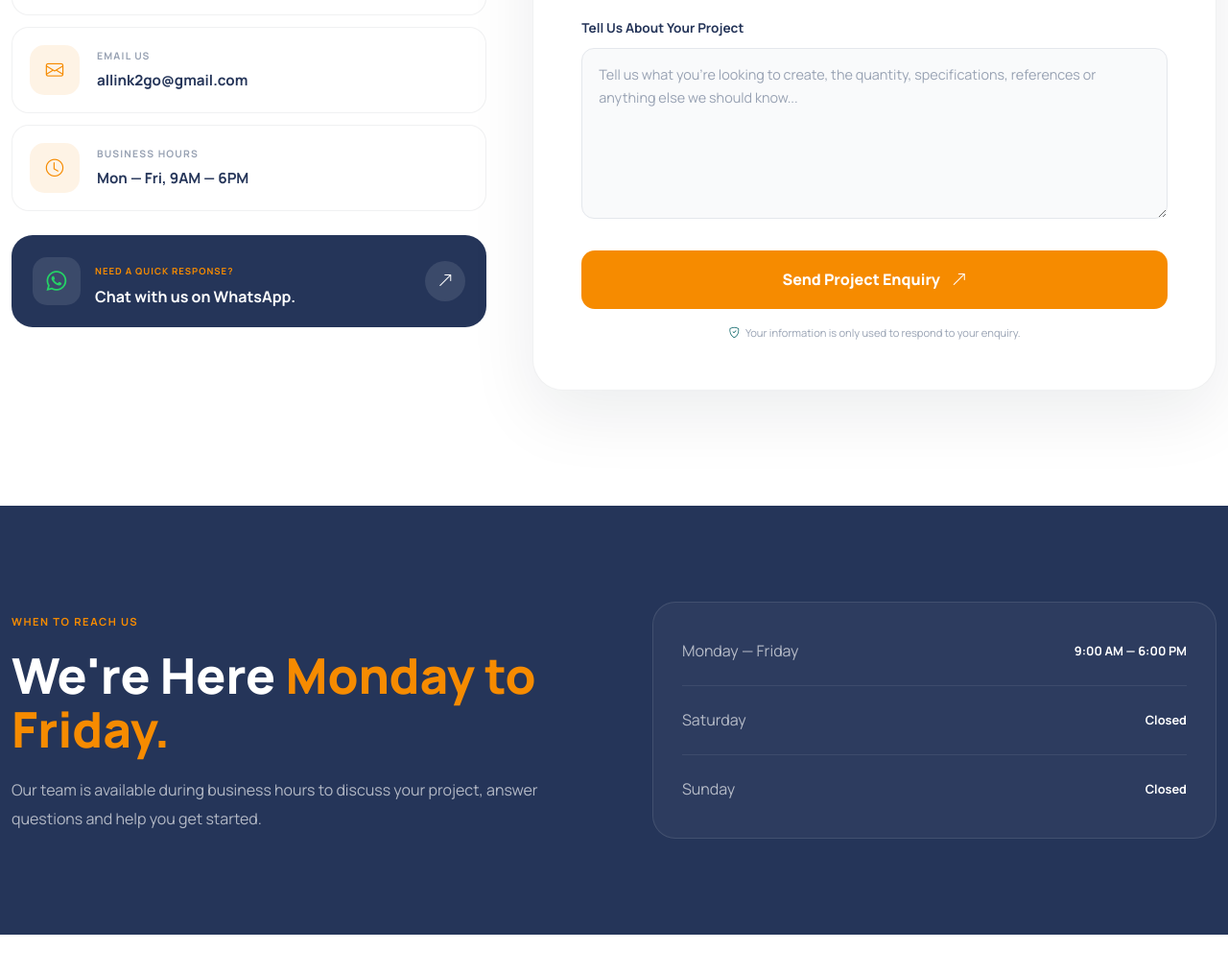
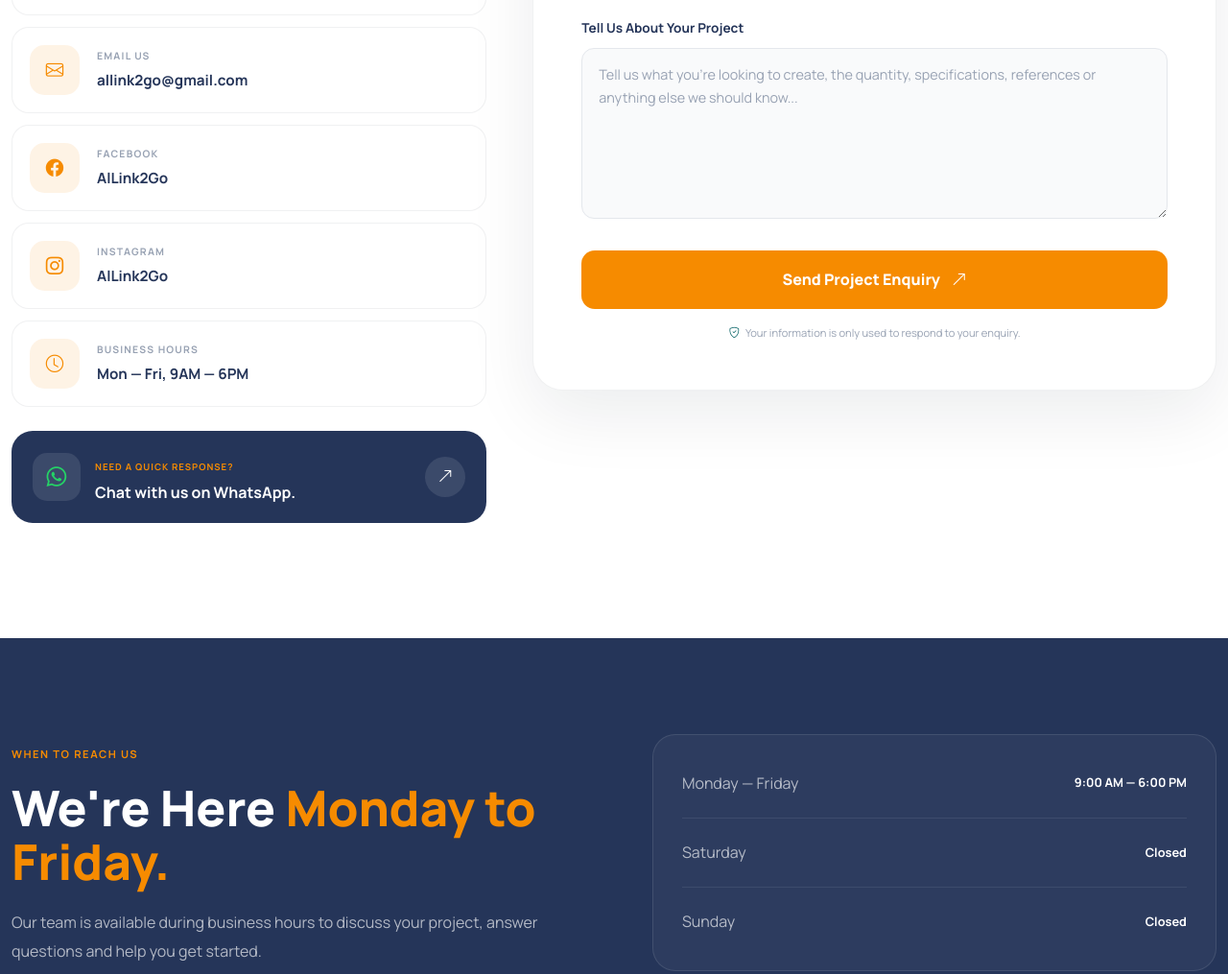
Before and after one commit to nathius262/AlLink-go, a plain HTML site: page contact.html in a window 1280 px wide. Shown: the part 1280-2295 px from the top of the page at 96% size. Drawn offline with nearby package versions, Linux system fonts and the light colour scheme.

Commit message:
Update service links to include "Brand and Brand Identity" and consolidate printing services

```diff
--- a/contact.html
+++ b/contact.html
@@ -430,6 +430,48 @@
                                 </div>
 
                             </a>
+
+                            <!-- Facebook -->
+
+                            <a href="https://www.facebook.com/profile.php?id=61576054364318" class="contact-info-item">
+
+                                <div class="contact-info-icon">
+
+                                    <i class="bi bi-facebook"></i>
+
+                                </div>
+
+                                <div>
+
+                                    <span>FACEBOOK</span>
+
+                                    <strong>AlLink2Go</strong>
+
+                                </div>
+
+                            </a>
+
+                            <!-- Instagram -->
+
+                            <a href="https://www.instagram.com/allink2go?igsh=MWtxdHUzNmxraTNmeA=="
+                                class="contact-info-item">
+
+                                <div class="contact-info-icon">
+
+                                    <i class="bi bi-instagram"></i>
+
+                                </div>
+
+                                <div>
+
+                                    <span>INSTAGRAM</span>
+
+                                    <strong>AlLink2Go</strong>
+
+                                </div>
+
+                            </a>
+
 
 
                             <!-- Hours -->
@@ -1214,10 +1256,9 @@
 
                         <ul>
 
-                            <li><a href="">Brand Identity</a></li>
+                            <li><a href="">Brand and Brand Identity</a></li>
                             <li><a href="">Packaging Design</a></li>
-                            <li><a href="">Digital Printing</a></li>
-                            <li><a href="">Offset Printing</a></li>
+                            <li><a href="">Digital Printing and Offset Printing</a></li>
                             <li><a href="">Ready-made packaging</a></li>
                             <li><a href="">Brand Consultant</a></li>
 
```
Also changed, not shown: about.html (+2 -3 lines), index.html (+2 -3 lines), portfolio.html (+2 -3 lines), services.html (+2 -3 lines), services/brand-consultant.html (+2 -3 lines), services/brand-identity.html (+2 -3 lines), services/offset-printing.html (+2 -3 lines), services/packaging-design.html (+2 -3 lines), services/ready-made-package.html (+2 -3 lines).
